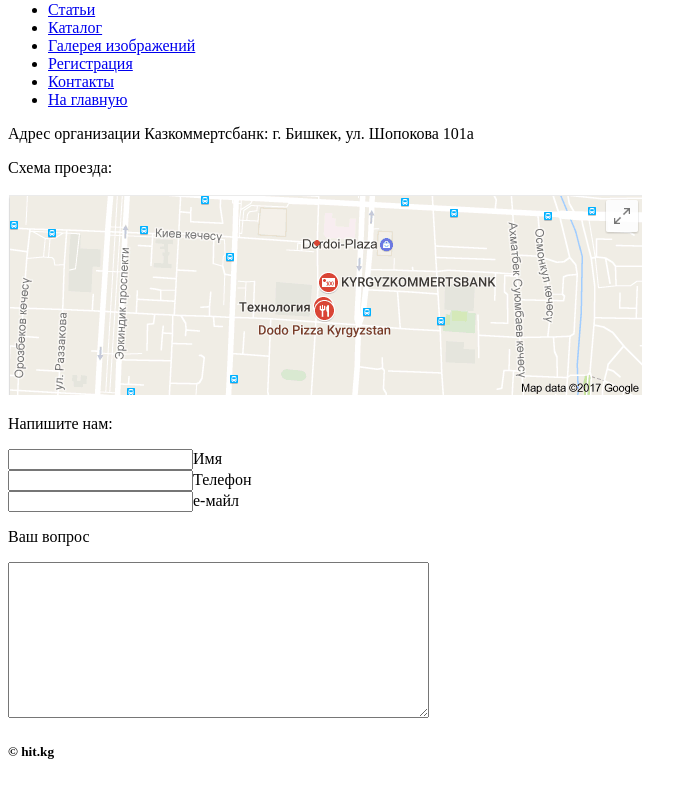
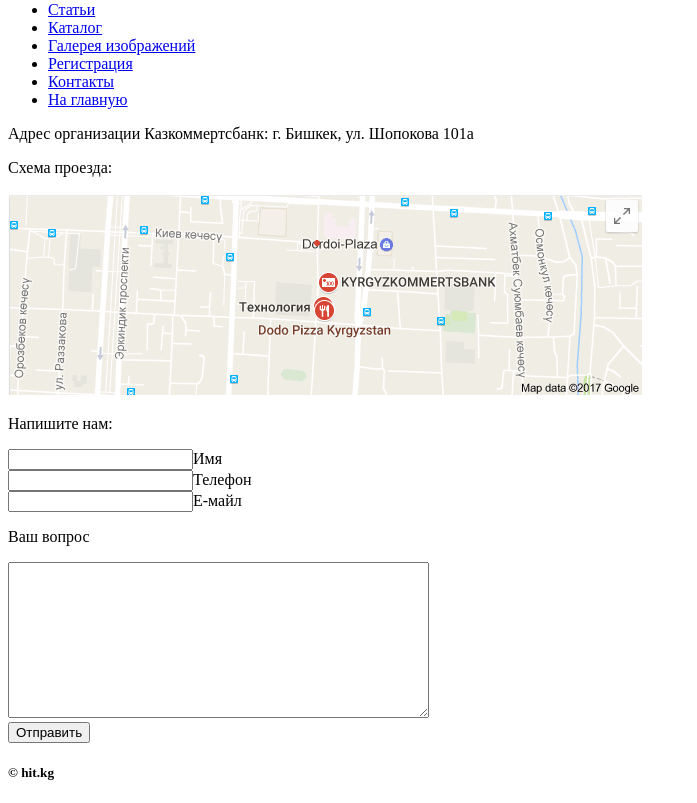
Before and after one commit to aneverov/html, a plain HTML site: page lesson_2/other_pages/contacts.html in a window 1280 px wide. Shown: the part 79-882 px from the top of the page, without its empty margins (0-697 px from the left). Before the commit the page ends 861 px from the top, so only its background shows below. Drawn offline with Linux system fonts and the light colour scheme.

Commit message:
update after hw

```diff
--- a/lesson_2/other_pages/contacts.html
+++ b/lesson_2/other_pages/contacts.html
@@ -17,6 +17,7 @@
 		<li><a href="./contacts.html">Контакты</a></li>
 		<li><a href="../index.html">На главную</a></li>
 	</ul>
+	<form method="get">
 		<div>
 			<p>Адрес организации Казкоммертсбанк: г. Бишкек, ул. Шопокова 101а</p>
 			<p>Схема проезда:</p>
@@ -27,11 +28,13 @@
 			<p>
 				<label><input type="text" name="name">Имя</label><br>
 				<label><input type="text" name="phone">Телефон</label><br>
-			<label><input type="text" name="e_mail">е-майл</label><br>
+				<label><input type="text" name="e_mail">Е-майл</label><br>
 				<p>Ваш вопрос</p>
-			<textarea cols="50" rows="10" title="Ваш вопрос"></textarea>
+				<textarea cols="50" rows="10" title="Ваш вопрос"></textarea><br>
+				<label><input type="submit" value="Отправить"></label><br>
 			</p>
 		</div>
+	</form>
 	<footer>
     	<h5>&copy; hit.kg</h5>
   	</footer>
```
Also changed, not shown: lesson_2/other_pages/registration.html (+3 -3 lines). Lines whose indentation alone changed are shown as unchanged.
